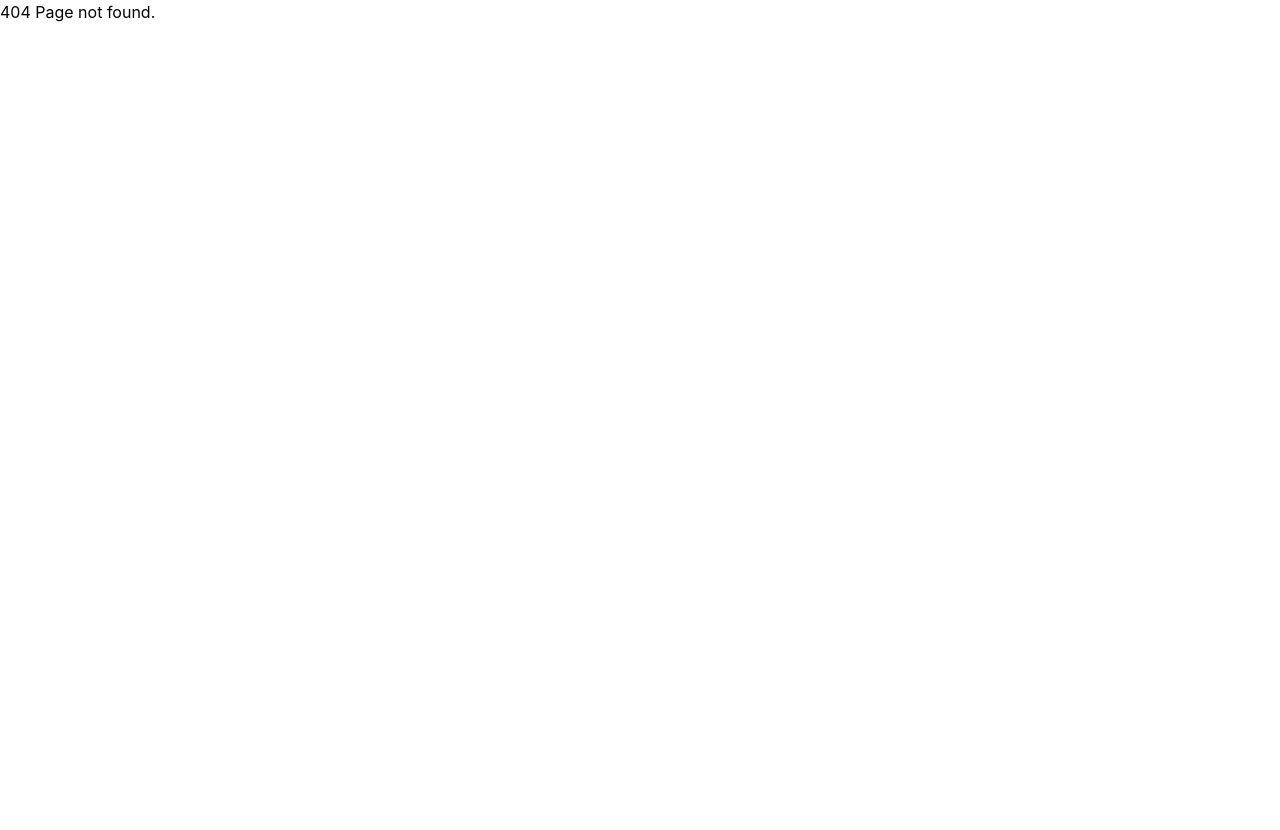
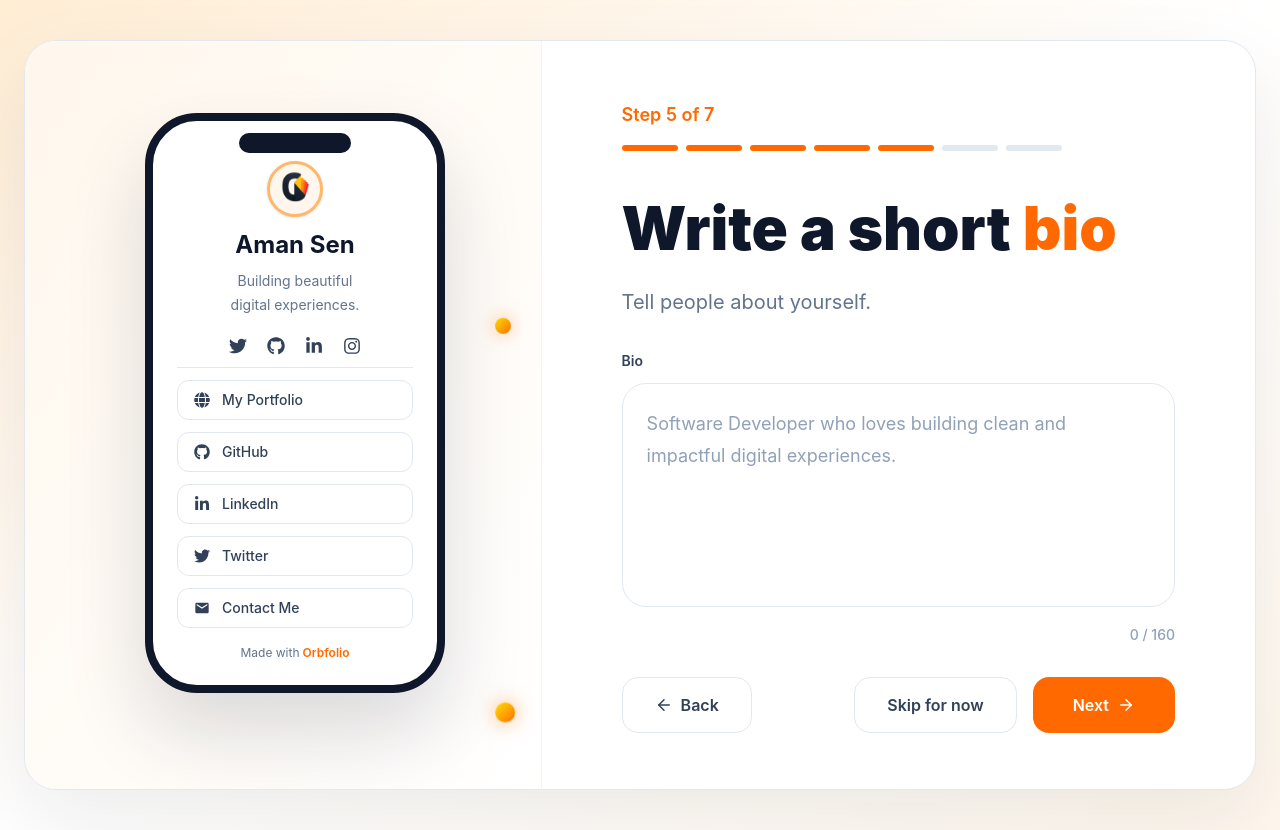
Before and after one commit to Amansen-ay/Orbfolio, a React (Vite) app in the folder client/: page /onboarding/bio in a window 1280 px wide. Before the commit this address had no page. Before the commit the page ends 800 px from the top, so only its background shows below. Built offline with nearby package versions, Linux system fonts and the light colour scheme.

Commit message:
feat: Designed the bio page

```diff
--- a/client/src/app/router/router.tsx
+++ b/client/src/app/router/router.tsx
@@ -7,6 +7,7 @@ import { WelcomePage } from "@/pages/onboarding/WelcomePage";
 import { DisplayNamePage } from "@/pages/onboarding/DisplayNamePage";
 import {UsernamePage} from '@/pages/onboarding/UsernamePage';
 import {AvatarPage} from '@/pages/onboarding/AvatarPage';
+import {BioPage} from '@/pages/onboarding/BioPage';
 
 
     export const router = createBrowserRouter([
@@ -40,5 +41,9 @@ import {AvatarPage} from '@/pages/onboarding/AvatarPage';
     {
         path:'/onboarding/avatar',
         element:<AvatarPage/>
+    },
+    {
+        path:'/onboarding/bio',
+        element:<BioPage/>
     }
     ]);
--- a/client/src/features/onboarding/ui/BioCard.tsx
+++ b/client/src/features/onboarding/ui/BioCard.tsx
@@ -0,0 +1,159 @@
+import {
+  ArrowLeft,
+  ArrowRight,
+} from "lucide-react";
+
+export function BioCard() {
+  return (
+    <div className="mt-15 w-full max-w-xl">
+      {/* Step */}
+
+      <p className="text-lg font-semibold text-orange-500">
+        Step 5 of 7
+      </p>
+
+      {/* Progress */}
+
+      <div className="mt-4 flex gap-2">
+        <div className="h-1.5 w-14 rounded-full bg-orange-500" />
+        <div className="h-1.5 w-14 rounded-full bg-orange-500" />
+        <div className="h-1.5 w-14 rounded-full bg-orange-500" />
+        <div className="h-1.5 w-14 rounded-full bg-orange-500" />
+        <div className="h-1.5 w-14 rounded-full bg-orange-500" />
+        <div className="h-1.5 w-14 rounded-full bg-slate-200" />
+        <div className="h-1.5 w-14 rounded-full bg-slate-200" />
+      </div>
+
+      {/* Heading */}
+
+      <h1 className="mt-10 text-6xl font-black leading-tight text-slate-900">
+        Write a short{" "}
+        <span className="text-orange-500">
+          bio
+        </span>
+      </h1>
+
+      {/* Subtitle */}
+
+      <p className="mt-5 text-xl leading-relaxed text-slate-500">
+        Tell people about yourself.
+      </p>
+
+      {/* Bio */}
+
+      <div className="mt-8">
+        <label className="mb-3 block text-sm font-semibold text-slate-700">
+          Bio
+        </label>
+
+        <textarea
+          rows={6}
+          maxLength={160}
+          placeholder="Software Developer who loves building clean and impactful digital experiences."
+          className="
+            h-56
+            w-full
+            resize-none
+            rounded-3xl
+            border
+            border-slate-200
+            bg-white
+            p-6
+            text-lg
+            leading-8
+            outline-none
+            transition-all
+            duration-300
+            placeholder:text-slate-400
+            focus:border-orange-500
+            focus:ring-4
+            focus:ring-orange-100
+          "
+        />
+
+        {/* Character Counter */}
+
+        <div className="mt-3 flex justify-end">
+          <span className="text-sm font-medium text-slate-400">
+            0 / 160
+          </span>
+        </div>
+      </div>
+
+      {/* Buttons */}
+
+      <div className="mb-14 mt-8 flex items-center justify-between">
+        {/* Back */}
+
+        <button
+          type="button"
+          className="
+            flex
+            h-14
+            items-center
+            gap-2
+            rounded-2xl
+            border
+            border-slate-200
+            px-8
+            font-semibold
+            text-slate-700
+            transition-all
+            duration-300
+            hover:-translate-y-0.5
+            hover:bg-slate-50
+          "
+        >
+          <ArrowLeft size={18} />
+          Back
+        </button>
+
+        {/* Right Buttons */}
+
+        <div className="flex gap-4">
+          <button
+            type="button"
+            className="
+              h-14
+              rounded-2xl
+              border
+              border-slate-200
+              px-8
+              font-semibold
+              text-slate-700
+              transition-all
+              duration-300
+              hover:-translate-y-0.5
+              hover:bg-slate-50
+            "
+          >
+            Skip for now
+          </button>
+
+          <button
+            type="submit"
+            className="
+              flex
+              h-14
+              items-center
+              gap-2
+              rounded-2xl
+              bg-orange-500
+              px-10
+              font-semibold
+              text-white
+              transition-all
+              duration-300
+              hover:-translate-y-0.5
+              hover:bg-orange-600
+            "
+          >
+            Next
+
+            <ArrowRight size={18} />
+          </button>
+        </div>
+      </div>
+    </div>
+  );
+}
--- a/client/src/pages/onboarding/BioPage.tsx
+++ b/client/src/pages/onboarding/BioPage.tsx
@@ -0,0 +1,11 @@
+import { StepLayout } from "@/features/onboarding/components/StepLayout";
+import { BioCard } from "@/features/onboarding/ui/BioCard";
+import {CommonHero} from '@/features/onboarding/components/CommonHero';
+
+export function BioPage() {
+  return (
+    <StepLayout left={<CommonHero/>}>
+      <BioCard />
+    </StepLayout>
+  );
+}
```
